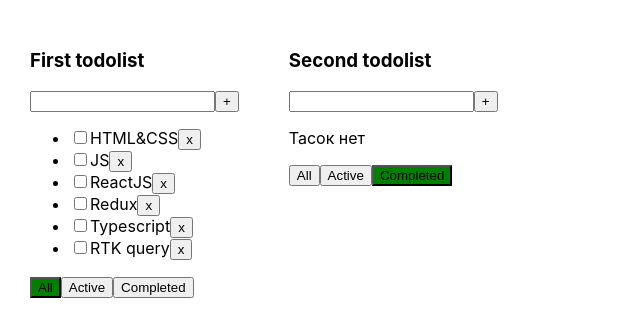
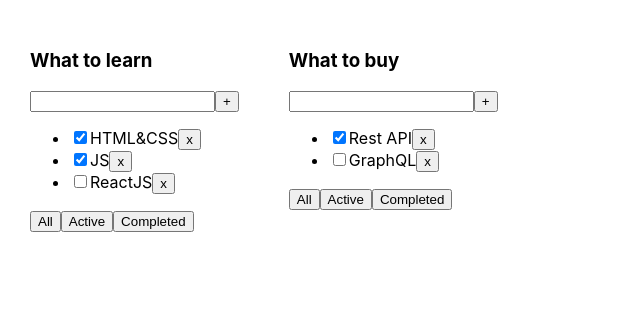
Before and after one commit to mindwideopen/toDoList, a React (Create React App) app: page / in a window 1280 px wide. Shown: the top 336 px of the page, without its empty margins (0-640 px from the left). Built offline with nearby package versions, Linux system fonts and the light colour scheme.

Commit message:
copied from lesson 5. reformed state

```diff
--- a/src/App.tsx
+++ b/src/App.tsx
@@ -9,102 +9,93 @@ export type TaskType = {
     isDone: boolean
 }
 
-export type ToDoListType = {
-	id: string,
-	title: string,
+type TodolistType = {
+    id: string
+    title: string
     filter: FilterValuesType
 }
+
 export type FilterValuesType = 'all' | 'active' | 'completed'
 
 function App() {
-	const [tasks, setTasks] = useState<TaskType[]>([
-		{id: v1(), title: 'HTML&CSS', isDone: false},
-		{id: v1(), title: 'JS', isDone: false},
-		{id: v1(), title: 'ReactJS', isDone: false},
-		{id: v1(), title: 'Redux', isDone: false},
-		{id: v1(), title: 'Typescript', isDone: false},
-		{id: v1(), title: 'RTK query', isDone: false},
+
+    let todolistID1 = v1()
+    let todolistID2 = v1()
+
+    let [todolists, setTodolists] = useState<TodolistType[]>([
+        {id: todolistID1, title: 'What to learn', filter: 'all'},
+        {id: todolistID2, title: 'What to buy', filter: 'all'},
     ])
 
-	// const [filter, setFilter] = useState<FilterValuesType>('all')
+    let [tasks, setTasks] = useState({
+        [todolistID1]: [
+            {id: v1(), title: 'HTML&CSS', isDone: true},
+            {id: v1(), title: 'JS', isDone: true},
+            {id: v1(), title: 'ReactJS', isDone: false},
+        ],
+        [todolistID2]: [
+            {id: v1(), title: 'Rest API', isDone: true},
+            {id: v1(), title: 'GraphQL', isDone: false},
+        ],
+    })
 
-	const removeTask = (taskId: string) => {
-		const filteredTasks = tasks.filter(task => task.id !== taskId)
-		setTasks(filteredTasks)
+
+    const removeTask = (taskId: string, todolistID: string) => {
+        const todolistTasks = tasks[todolistID]
+        const filteredTasks = todolistTasks.filter(task => task.id !== taskId)
+        tasks[todolistID] = filteredTasks
+        setTasks({...tasks, filteredTasks})
+    }
+
+    const addTask = (title: string, todolistID: string) => {
+        const newTask = {id: v1(), title: title, isDone: false}
+
+        tasks[todolistID] = [newTask, ...tasks[todolistID]]
+        setTasks({...tasks})
+    }
+
+    const changeFilter = (filter: FilterValuesType, todolistId: string) => {
+        const newTodolists = todolists.map(tl => {
+            return tl.id === todolistId ? {...tl, filter} : tl
+        })
+        setTodolists(newTodolists)
     }
 
 
+    const changeTaskStatus = (taskID: string, taskStatus: boolean, todolistID: string) => {
+        tasks[todolistID].map(t =>
+            t.id === taskID ? t.isDone = taskStatus : t
+        )
 
-
-	function addTask (title:string)  {
-		let newTask = {
-			id: v1(),
-			title: title,
-			isDone: false
+        setTasks({...tasks})
     }
-		let updatedTasks = [newTask,...tasks]
-		setTasks(updatedTasks)
-	}
-
-	function changeStatus (taskID:string, isDone: boolean, todolistID: string) {
-
-		let task = tasks.find(t => t.id === taskID)
-
-		if(task) {
-			task.isDone=isDone
-		}
-		console.log(tasks)
-
-		let copy = [...tasks]
-		setTasks(copy)
-
-
-	}
-	function changeFilter  (filterValue: FilterValuesType, todolistID:string)  {
-		let todolist = toDoLists.find(item => item.id === todolistID)
-		if (todolist) {
-			todolist.filter = filterValue
-			setToDoList([...toDoLists])
-		}
-	}
-
-
-		const [toDoLists, setToDoList] = useState<Array<ToDoListType>>([
-			{id:v1(),	title:'First todolist', filter: 'all' },
-			{id:v1(),	title:'Second todolist', filter: 'completed'}
-		])
-
-
-
-
-
 
 
     return (
         <div className="App">
-			{toDoLists.map(item => {
-
-				let tasksForTodolist = tasks
-				if (item.filter === 'active') {
-					tasksForTodolist = tasks.filter(task => !task.isDone)
+            {todolists.map(tl => {
+                let tasksForTodolist = tasks[tl.id]
+                if (tl.filter === 'active') {
+                    tasksForTodolist = tasks[tl.id].filter(task => !task.isDone)
                 }
 
-				if (item.filter === 'completed') {
-					tasksForTodolist = tasks.filter(task => task.isDone)
+                if (tl.filter === 'completed') {
+                    tasksForTodolist = tasks[tl.id].filter(task => task.isDone)
                 }
-
-				return <Todolist title={item.title}
+                return (
+                    <Todolist
+                        id={tl.id}
+                        key={tl.id}
+                        title={tl.title}
                         tasks={tasksForTodolist}
                         removeTask={removeTask}
                         changeFilter={changeFilter}
-								 addTask ={addTask}
-								 setSaskStatus={changeStatus}
-								 filter={item.filter}
-								 id={item.id}
+                        addTask={addTask}
+                        changeTaskStatus={changeTaskStatus}
+                        filter={tl.filter}
                     />
+                )
             })}
-
-
         </div>
     );
 }
--- a/src/Button.tsx
+++ b/src/Button.tsx
@@ -1,10 +1,11 @@
 type ButtonPropsType = {
 	title: string
 	onClick?:()=> void
+	className?: string
 }
 
-export const Button = ({title, onClick}: ButtonPropsType) => {
+export const Button = ({title, onClick, className}: ButtonPropsType) => {
 	return (
-		<button onClick={onClick}>{title} </button>
+		<button className={className} onClick={onClick}>{title}</button>
 	)
 }
--- a/src/Todolist.tsx
+++ b/src/Todolist.tsx
@@ -1,103 +1,88 @@
 import {FilterValuesType, TaskType} from "./App";
+import {ChangeEvent, KeyboardEvent, useState} from "react";
 import {Button} from "./Button";
-import {ChangeEvent, useState} from "react";
-import React from "react";
 
 type PropsType = {
     title: string
     tasks: TaskType[]
-    removeTask: (taskId: string) => void
-    changeFilter: (filterValue: FilterValuesType, todolistId: string) => void
-    addTask: (title: string) => void
-    setSaskStatus: (taskID: string, isDone: boolean, id:string) => void
-    filter: FilterValuesType,
-	id: string
+    removeTask: (taskId: string, todolistID: string) => void
+    changeFilter: (filter: FilterValuesType,todolistId: string) => void
+    addTask: (title: string, todolistID: string) => void
+    changeTaskStatus: (taskID: string, taskStatus: boolean, todolistID: string) => void
+    filter: FilterValuesType
+    id: string
 }
 
+export const Todolist = (props: PropsType) => {
+    const {title, tasks, filter, removeTask, changeFilter, addTask, changeTaskStatus} = props
 
-export const Todolist = (props: PropsType) => {
-    let [newTaskTitle, setNewTaskTitle] = useState('')
+    const [taskTitle, setTaskTitle] = useState('')
+    const [error, setError] = useState<string | null>(null)
 
-    // const setErrorFalse = () => {
-    // 	setError(false)
-    //
-    // }
-    const onChange = (e: ChangeEvent<HTMLInputElement>) => {
-
-        setNewTaskTitle(e.currentTarget.value)
-    }
-    let [error, setError] = useState<boolean>(false)
-
-    const addTaskFunction = () => {
-        if (newTaskTitle.trim() === '') {
-            setError(true)
+    const addTaskHandler = () => {
+        if (taskTitle.trim() !== '') {
+            addTask(taskTitle.trim(), props.id)
+            setTaskTitle('')
         } else {
-            props.addTask(newTaskTitle)
-            setNewTaskTitle('')
+            setError('Title is required')
         }
     }
 
+    const changeTaskTitleHandler = (event: ChangeEvent<HTMLInputElement>) => {
+        setTaskTitle(event.currentTarget.value)
+    }
 
-    const filterAll = () => props.changeFilter('all', props.id)
-    const filterActive = () => props.changeFilter('active',props.id)
-    const filterCompleted = () => props.changeFilter('completed',props.id)
-
-    const addTaskOnKeyUpHandler = (event: React.KeyboardEvent) => {
+    const addTaskOnKeyUpHandler = (event: KeyboardEvent<HTMLInputElement>) => {
+        setError(null)
         if (event.key === 'Enter') {
-            addTaskFunction()
+            addTaskHandler()
         }
     }
 
+    const changeFilterTasksHandler = (filter: FilterValuesType,todolistID: string) => {
+        changeFilter(filter,todolistID)
+    }
 
     return (
         <div>
-            <h3>{props.title}</h3>
+            <h3>{title}</h3>
             <div>
-                <input className={error ? 'error' : undefined}
-                       value={newTaskTitle}
-                       onChange={onChange}
-                       onKeyUp={addTaskOnKeyUpHandler}
-                       onFocus={() => setError(false)}
+                <input
+                    className={error ? 'error': ''}
+                    value={taskTitle}
+                    onChange={changeTaskTitleHandler}
+                    onKeyUp={addTaskOnKeyUpHandler}
                 />
+                <Button title={'+'} onClick={addTaskHandler}/>
+                {error && <div className={'error-message'}>{error}</div> }
+            </div>
+            {
+                tasks.length === 0
+                    ? <p>Тасок нет</p>
+                    : <ul>
+                        {tasks.map((task) => {
 
+                            const removeTaskHandler = () => {
+                                removeTask(task.id, props.id)
+                            }
 
-                <button onClick={addTaskFunction}>+</button>
+                            const changeTaskStatusHandler = (e: ChangeEvent<HTMLInputElement>) => {
+                                const newStatusValue = e.currentTarget.checked
+                                changeTaskStatus(task.id, newStatusValue, props.id)
+                            }
 
-                {error ? <div className="error">error</div> : false}
-            </div>
-            {props.tasks.length === 0 ? <p>Тасок нет</p> :
-                <ul>
-                    {props.tasks.map(task => {
-
-                        const removeHandler = () => props.removeTask(task.id)
-                        const changeStatusHandler = (e: ChangeEvent<HTMLInputElement>, ) => {
-                            props.setSaskStatus(task.id, e.currentTarget.checked,props.id)
-
-                        }
-
-                        return (
-                            <li key={task.id}>
-                                <input type="checkbox"
-                                       checked={task.isDone}
-                                       onChange={changeStatusHandler}/>
-
+                            return <li key={task.id} className={task.isDone ? 'is-done' : ''}>
+                                <input type="checkbox" checked={task.isDone} onChange={changeTaskStatusHandler}/>
                                 <span>{task.title}</span>
-                                <Button title={'x'} onClick={removeHandler}/>
+                                <Button onClick={removeTaskHandler} title={'x'}/>
                             </li>
-                        )
-                    })}
-                </ul>
+                        })}
+                    </ul>
             }
             <div>
-                <button className={props.filter === 'all' ? 'selected' : undefined}
-                        onClick={filterAll}>All
-                </button>
-                <button className={props.filter === 'active' ? 'selected' : undefined}
-                        onClick={filterActive}>Active
-                </button>
-                <button className={props.filter === 'completed' ? 'selected' : undefined}
-                        onClick={filterCompleted}>Completed
-                </button>
+                <Button className={filter === 'all' ? 'active-filter' : '' } title={'All'} onClick={()=> changeFilterTasksHandler('all', props.id)}/>
+                <Button className={filter === 'active' ? 'active-filter' : '' } title={'Active'} onClick={()=> changeFilterTasksHandler('active',  props.id)}/>
+                <Button className={filter === 'completed' ? 'active-filter' : '' } title={'Completed'} onClick={()=> changeFilterTasksHandler('completed',  props.id)}/>
             </div>
         </div>
     )
```
Lines whose indentation alone changed are shown as unchanged.
